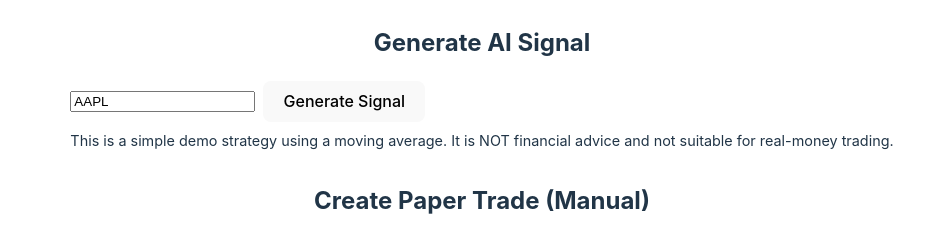
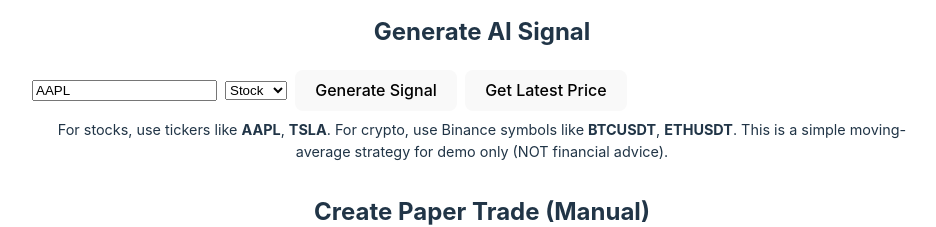
Before and after one commit to BrisOK/ai-trading-frontend, a React (Vite) app: page / in a window 1280 px wide. Shown: the part 178-405 px from the top of the page, without its empty margins (158-1094 px from the left). Built offline with nearby package versions, Linux system fonts and the light colour scheme; no server answers.

Commit message:
market into generateSignal

```diff
--- a/src/App.tsx
+++ b/src/App.tsx
@@ -5,14 +5,17 @@ import {
     createTrade,
     getSignals,
     generateSignal,
+    getLatestPrice,
     Trade,
     Signal,
+    Market,
 } from "./api";
 
 function App() {
     const [trades, setTrades] = useState<Trade[]>([]);
     const [signals, setSignals] = useState<Signal[]>([]);
     const [symbol, setSymbol] = useState("AAPL");
+    const [market, setMarket] = useState<Market>("stock");
     const [side, setSide] = useState<"buy" | "sell">("buy");
     const [quantity, setQuantity] = useState(1);
     const [price, setPrice] = useState(100);
@@ -39,8 +42,13 @@ function App() {
     };
 
     const handleGenerateSignal = async () => {
-        const signal = await generateSignal(symbol);
+        const signal = await generateSignal(symbol, market);
         setSignals((prev) => [signal, ...prev]);
+    };
+
+    const handleFetchPrice = async () => {
+        const result = await getLatestPrice(symbol, market);
+        setPrice(result.price);
     };
 
     return (
@@ -49,17 +57,35 @@ function App() {
 
            <section style={{ marginBottom: "2rem" }}>
                <h2>Generate AI Signal</h2>
-               <div style={{ display: "flex", gap: "0.5rem", alignItems: "center" }}>
+               <div
+                    style={{
+                        display: "flex",
+                        gap: "0.5rem",
+                        alignItems: "center",
+                        flexWrap: "wrap",
+                    }}
+                >
                    <input
                         value={symbol}
                         onChange={(e) => setSymbol(e.target.value.toUpperCase())}
-                        placeholder="Symbol (e.g., AAPL)"
+                        placeholder="Symbol (AAPL, BTCUSDT, etc.)"
                     />
+                   <select
+                        value={market}
+                        onChange={(e) => setMarket(e.target.value as Market)}
+                    >
+                       <option value="stock">Stock</option>
+                       <option value="crypto">Crypto</option>
+                   </select>
                    <button onClick={handleGenerateSignal}>Generate Signal</button>
+                   <button type="button" onClick={handleFetchPrice}>
+                        Get Latest Price
+                   </button>
                </div>
                <p style={{ fontSize: "0.9rem", marginTop: "0.5rem" }}>
-                    This is a simple demo strategy using a moving average. It is NOT
-                    financial advice and not suitable for real-money trading.
+                    For stocks, use tickers like  <b>AAPL</b>,  <b>TSLA</b>. For crypto,
+                    use Binance symbols like  <b>BTCUSDT</b>,  <b>ETHUSDT</b>. This is a
+                    simple moving-average strategy for demo only (NOT financial advice).
                </p>
            </section>
 
```
